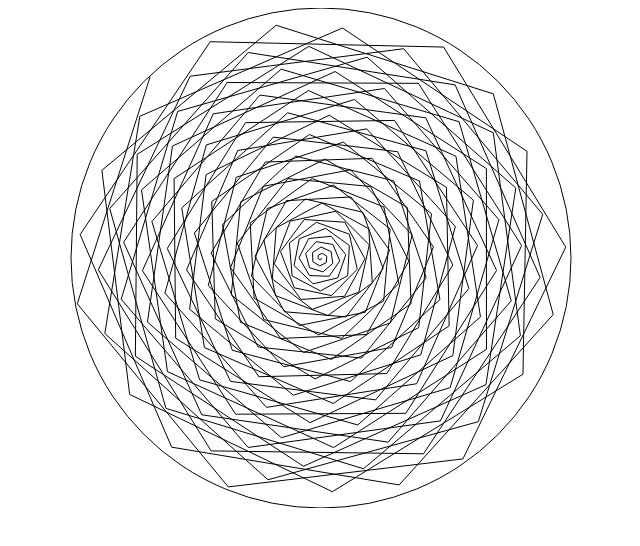
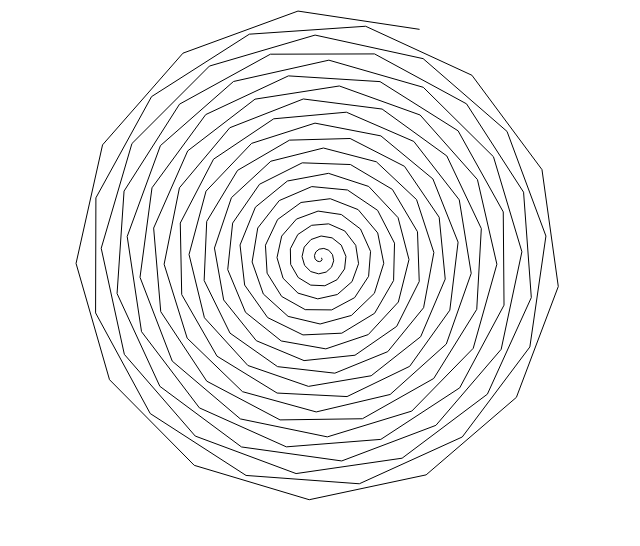
Before and after one commit to milcuatrocientos/feedback-loop, a plain HTML site: page test3.html in a window 1280 px wide. Shown: the whole page, without its empty margins (319-959 px from the left). Drawn offline with Linux system fonts and the light colour scheme.

Commit message:
spiral v2

```diff
--- a/test3.html
+++ b/test3.html
@@ -11,15 +11,24 @@
           return e[0] + e.slice(1).join();
         }).join('');
       };
+      function spiralFactory(factor) {
+        return function(radius) {
+          return radius/factor;
+        };
+      };
 
       window.onload = function() {
         var canvasWidth = 800, canvasHeight = 500;
         var paper = Raphael("canvas", canvasWidth, canvasHeight);
-        paper.circle(canvasWidth/2, canvasHeight/2, Math.min(canvasWidth, canvasHeight)/2);
 
+        var spiral_f = spiralFactory(2);
         var pathArray = [['M', canvasWidth/2, canvasHeight/2]];
-        for (var t=0, a=1; t<Math.min(canvasWidth, canvasHeight)/2; t++)
-          pathArray.push(['L', canvasWidth/2 + a*t*Math.cos(t), canvasHeight/2 + a*t*Math.sin(t)]);
+        for (var radius=1; radius<Math.min(canvasWidth, canvasHeight)/2; radius++) {
+          var theta = spiral_f(radius);
+          var newX = canvasWidth/2 + radius*Math.cos(theta);
+          var newY = canvasHeight/2 + radius*Math.sin(theta);
+          pathArray.push(['L', newX, newY]);
+        };
 
         var path = paper.path(unparsePathString(pathArray));
       };
```
